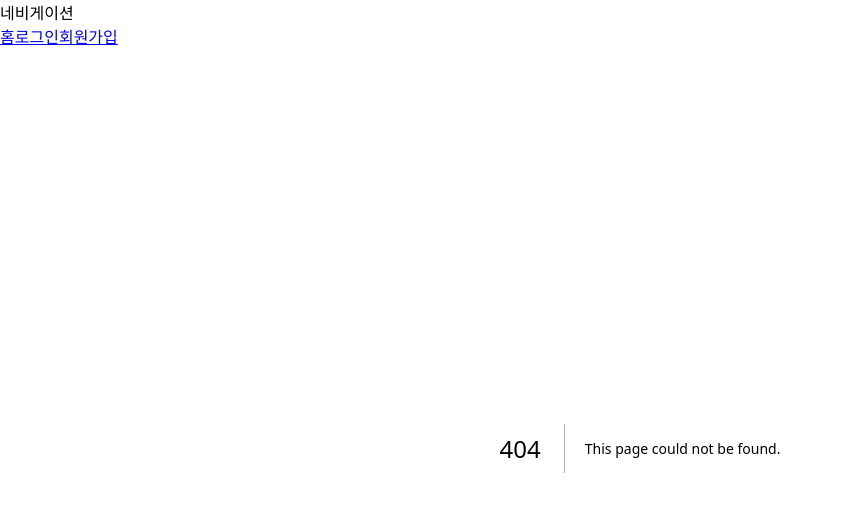
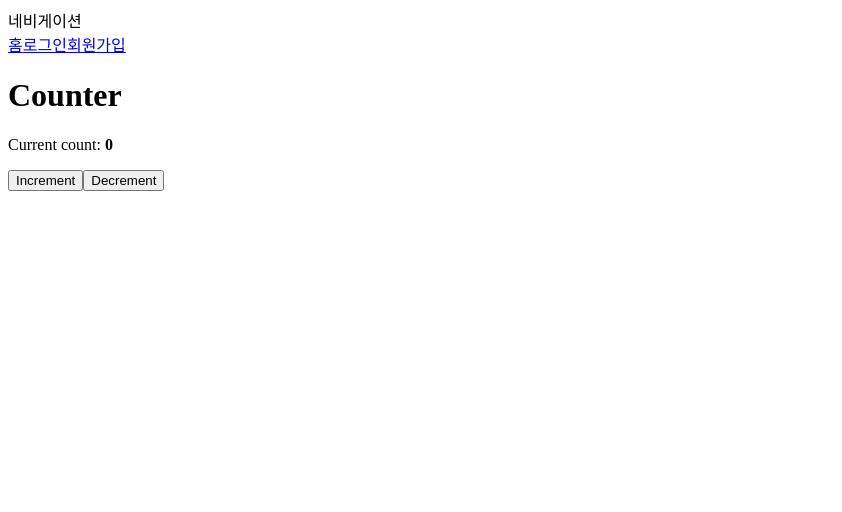
Before and after one commit to inha-hospital/nextjs-ts-frontend, a Next.js app: page /counter in a window 1280 px wide. Before the commit this address had no page. Shown: the top 512 px of the page, without its empty margins (0-842 px from the left). Built offline with nearby package versions, Linux system fonts and the light colour scheme; what @radix-ui/themes would draw is missing.

Commit message:
✨ Recoil
- Recoil을 사용하여 Counter 예제 개발

```diff
--- /dev/null
+++ b/atoms/counter.ts
@@ -0,0 +1,5 @@
+import { atom } from "recoil";
+export const counterState = atom({
+  key: "counter",
+  default: 0,
+});
--- a/package.json
+++ b/package.json
@@ -14,7 +14,8 @@
     "framer-motion": "^10.16.4",
     "next": "13.5.6",
     "react": "18.2.0",
-    "react-dom": "18.2.0"
+    "react-dom": "18.2.0",
+    "recoil": "^0.7.7"
   },
   "devDependencies": {
     "@types/node": "20.8.7",
--- a/pages/_app.tsx
+++ b/pages/_app.tsx
@@ -3,9 +3,11 @@ import "@radix-ui/themes/styles.css";
 import type { AppProps } from "next/app";
 import { Theme, ThemePanel } from "@radix-ui/themes";
 import NavTop from "components/nav-top";
+import { RecoilRoot } from "recoil";
 
 function MyApp({ Component, pageProps }: AppProps) {
   return (
+    <RecoilRoot>
       <Theme
         appearance="dark"
         accentColor="crimson"
@@ -17,6 +19,7 @@ function MyApp({ Component, pageProps }: AppProps) {
         <Component {...pageProps} />
         {/* <ThemePanel /> */}
       </Theme>
+    </RecoilRoot>
   );
 }
 
--- /dev/null
+++ b/pages/counter.tsx
@@ -0,0 +1,18 @@
+import { useRecoilState } from 'recoil';
+import { counterState } from 'atoms/counter';
+
+function Counter() {
+  const [count, setCount] = useRecoilState(counterState);
+  const increment = () => setCount(count + 1);
+  const decrement = () => setCount(count - 1);
+  return (
+    <div>
+      <h1>Counter</h1>
+      <p>Current count: <strong>{count}</strong></p>
+      <button onClick={increment}>Increment</button>
+      <button onClick={decrement}>Decrement</button>
+    </div>
+  );
+}
+
+export default Counter;
```
Also changed, not shown: 2 other files (tests, documents, lock files or other folders). Lines whose indentation alone changed are shown as unchanged.
